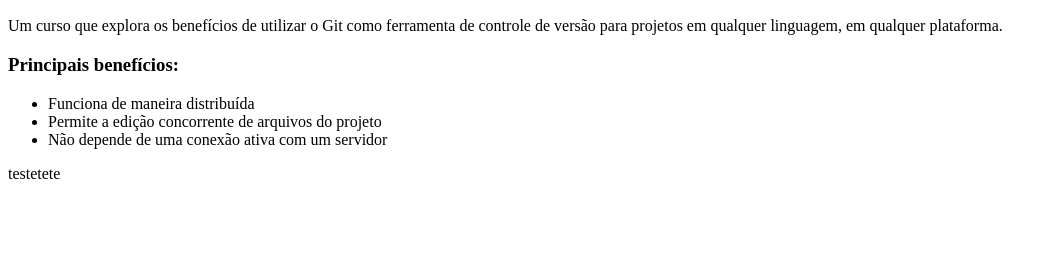
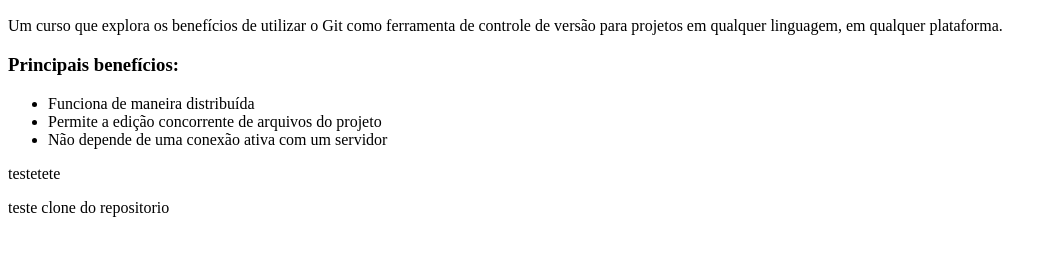
Before and after one commit to ricferal/curso-git, a plain HTML site: page index.html in a window 1280 px wide. Shown: the part 96-352 px from the top of the page, without its empty margins (0-1057 px from the left). Drawn offline with Linux system fonts and the light colour scheme.

Commit message:
teste clone

```diff
--- a/index.html
+++ b/index.html
@@ -15,4 +15,6 @@
         </ul>
     </body>
 testetete
+
+<p>teste clone do repositorio</p>
 </html>
```
